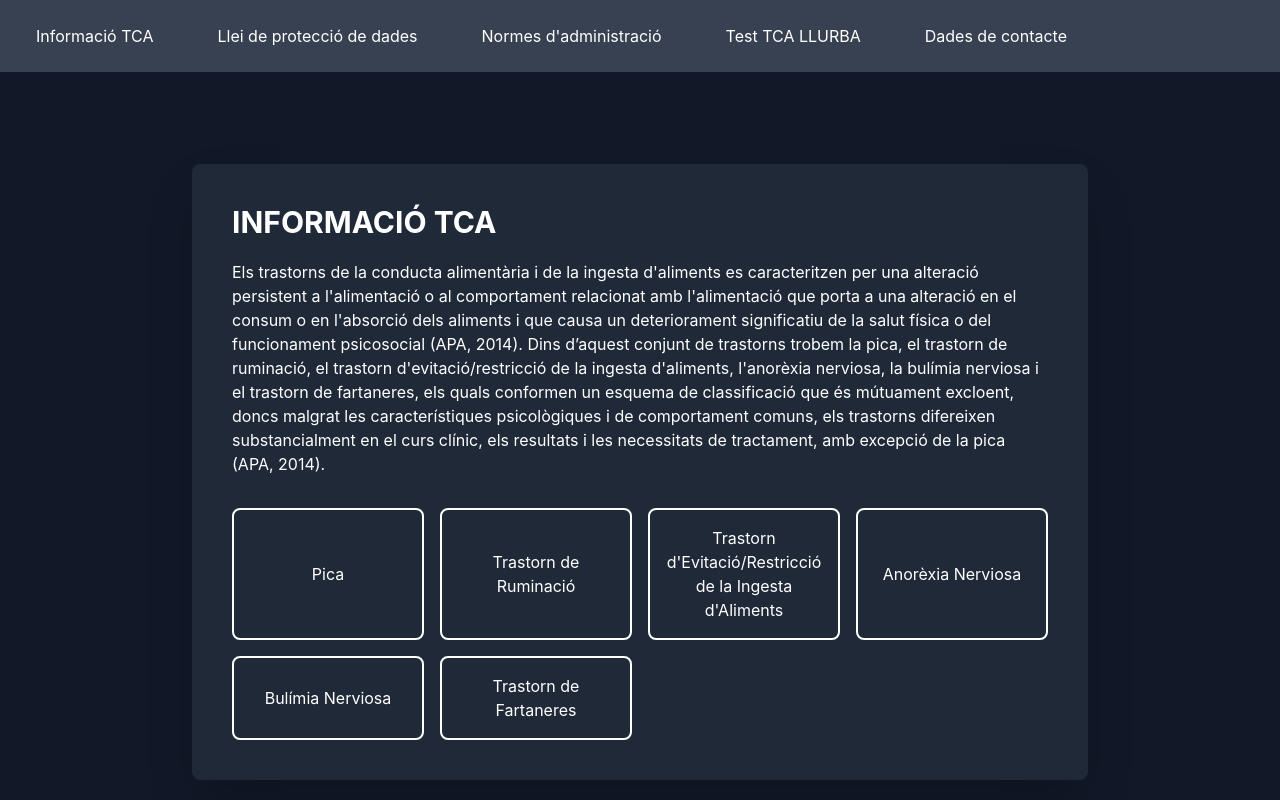
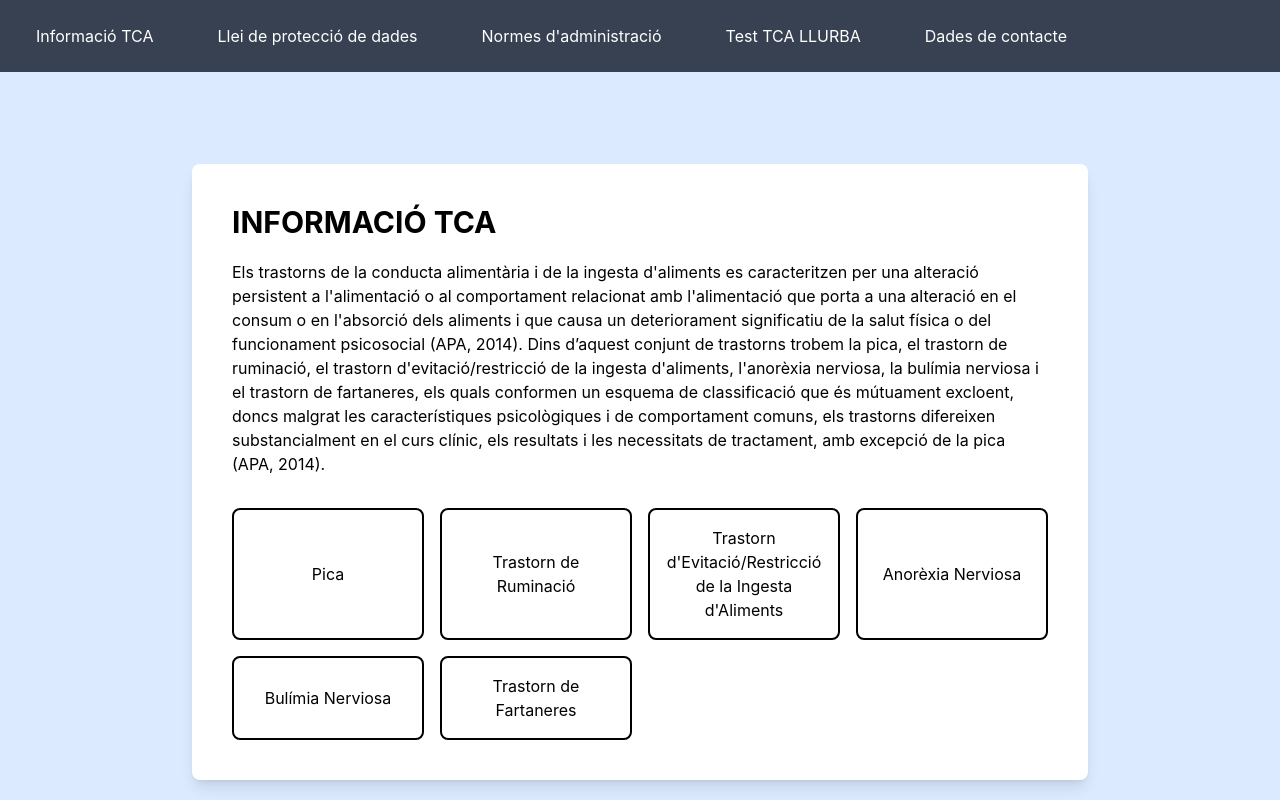
Before and after one commit to gimenomarc/Avaluacio-tca, a React (Create React App) app in the folder app/: page /infoTCA in a window 1280 px wide. Shown: the top 800 px of the page. Built offline with nearby package versions, Linux system fonts and the light colour scheme.

Commit message:
colors bg

```diff
--- a/app/src/components/DatosPersonales.js
+++ b/app/src/components/DatosPersonales.js
@@ -62,30 +62,30 @@ const DatosPersonales = () => {
         <Layout>
             <h1 className="text-4xl mb-4">Dades personals</h1>
             <p className="mb-4">Per poder realitzar el test de manera més efectiva, necessitem algunes dades personals. Aquestes informacions ens ajudaran a personalitzar millor la teva experiència.</p>
-            <form onSubmit={handleSubmit} className="bg-gray-800 shadow-md rounded px-8 pt-6 pb-8 mb-4">
+            <form onSubmit={handleSubmit} className=" shadow-md rounded px-8 pt-6 pb-8 mb-4">
                 <div className="mb-4">
-                    <label className="block text-white text-sm font-bold mb-2">
+                    <label className="block text-black text-sm font-bold mb-2">
                         Nom:
                     </label>
                     <input type="text" value={nombre} onChange={handleNombreChange} className={`shadow appearance-none border rounded w-full py-2 px-3 text-gray-700 leading-tight focus:outline-none focus:shadow-outline ${!nombre && error ? 'border-red-500' : ''}`} />
                     {!nombre && error && <p className="text-red-500 text-xs italic">Falta completar el camp Nom.</p>}
                 </div>
                 <div className="mb-4">
-                    <label className="block text-white text-sm font-bold mb-2">
+                    <label className="block text-black text-sm font-bold mb-2">
                         Edat:
                     </label>
                     <input type="number" value={edad} onChange={handleEdadChange} className={`shadow appearance-none border rounded w-full py-2 px-3 text-gray-700 leading-tight focus:outline-none focus:shadow-outline ${!edad && error ? 'border-red-500' : ''}`} />
                     {!edad && error && <p className="text-red-500 text-xs italic">Falta completar el camp Edat.</p>}
                 </div>
                 <div className="mb-4">
-                    <label className="block text-white text-sm font-bold mb-2">
+                    <label className="block text-black text-sm font-bold mb-2">
                         Alçada (cm):
                     </label>
                     <input type="number" value={altura} onChange={handleAlturaChange} className={`shadow appearance-none border rounded w-full py-2 px-3 text-gray-700 leading-tight focus:outline-none focus:shadow-outline ${!altura && error ? 'border-red-500' : ''}`} />
                     {!altura && error && <p className="text-red-500 text-xs italic">Falta completar el camp Alçada.</p>}
                 </div>
                 <div className="mb-4">
-                    <label className="block text-white text-sm font-bold mb-2">
+                    <label className="block text-black text-sm font-bold mb-2">
                         Pes (kg):
                     </label>
                     <input type="number" value={peso} onChange={handlePesoChange} className={`shadow appearance-none border rounded w-full py-2 px-3 text-gray-700 leading-tight focus:outline-none focus:shadow-outline ${!peso && error ? 'border-red-500' : ''}`} />
@@ -100,7 +100,7 @@ const DatosPersonales = () => {
                     {!aceptarProteccionDatos && error && <p className="text-red-500 text-xs italic">Cal acceptar la Llei de protecció de dades.</p>}
                 </div>
                 <p
-                    className="text-blue-500 cursor-pointer hover:underline"
+                    className="text-black cursor-pointer hover:underline"
                     onClick={handleVerLeyProteccionDatos}
                 >
                     Veure llei de protecció de dades
--- a/app/src/components/Layout.js
+++ b/app/src/components/Layout.js
@@ -2,8 +2,8 @@ import React from 'react';
 
 const Layout = ({ children }) => {
   return (
-    <div className="bg-gray-900 min-h-screen flex items-center justify-center">
-      <div className="bg-gray-800 p-10 rounded-lg shadow-2xl max-w-4xl w-full text-white">
+    <div className="bg-blue-100 min-h-screen flex items-center justify-center">
+      <div className="bg-white p-10 rounded-lg shadow-lg max-w-4xl w-full text-gray-800">
         {children}
       </div>
     </div>
--- a/app/src/components/Option.js
+++ b/app/src/components/Option.js
@@ -12,7 +12,7 @@ const Option = ({ text, checked, onChange }) => {
         onChange={onChange}
         className="hidden" // Esto esconderá el checkbox, pero todavía se activará al hacer clic en el div
       />
-      <label className={`block w-full text-left ${checked ? 'text-white' : 'text-white'} hover:text-black`}>{text}</label>
+      <label className={`block w-full text-left ${checked ? 'text-black' : 'text-black'} hover:text-black`}>{text}</label>
     </div>
   );
 };
--- a/app/src/pages/infoTCA.js
+++ b/app/src/pages/infoTCA.js
@@ -5,38 +5,38 @@ import Layout from '../components/Layout';
 const InfoTCA = () => {
     return (
         <Layout>
-            <div className="text-white">
+            <div className="text-black">
                 <h1 className="text-3xl font-bold mb-5">INFORMACIÓ TCA</h1>
                 <p>
                     Els trastorns de la conducta alimentària i de la ingesta d'aliments es caracteritzen per una alteració persistent a l'alimentació o al comportament relacionat amb l'alimentació que porta a una alteració en el consum o en l'absorció dels aliments i que causa un deteriorament significatiu de la salut física o del funcionament psicosocial (APA, 2014). Dins d’aquest conjunt de trastorns trobem la pica, el trastorn de ruminació, el trastorn d'evitació/restricció de la ingesta d'aliments, l'anorèxia nerviosa, la bulímia nerviosa i el trastorn de fartaneres, els quals conformen un esquema de classificació que és mútuament excloent, doncs malgrat les característiques psicològiques i de comportament comuns, els trastorns difereixen substancialment en el curs clínic, els resultats i les necessitats de tractament, amb excepció de la pica (APA, 2014).
                 </p>
                 <div className="mt-8 grid gap-4 grid-cols-1 sm:grid-cols-2 md:grid-cols-3 lg:grid-cols-4">
-                    <Link to="/infoTCA/pica" className="border-2 border-white rounded-lg py-4 px-6 text-center hover:bg-green-500 hover:text-black transition-colors duration-200">
+                    <Link to="/infoTCA/pica" className="border-2 border-black rounded-lg py-4 px-6 text-center hover:bg-green-500 hover:text-black transition-colors duration-200">
                         <div className="flex justify-center items-center h-full">{/* Agregamos div para centrar el texto */}
                             Pica
                         </div>
                     </Link>
-                    <Link to="/infoTCA/trastorn-ruminacio" className="border-2 border-white rounded-lg py-4 px-6 text-center hover:bg-green-500 hover:text-black transition-colors duration-200">
+                    <Link to="/infoTCA/trastorn-ruminacio" className="border-2 border-black rounded-lg py-4 px-6 text-center hover:bg-green-500 hover:text-black transition-colors duration-200">
                         <div className="flex justify-center items-center h-full">{/* Agregamos div para centrar el texto */}
                             Trastorn de Ruminació
                         </div>
                     </Link>
-                    <Link to="/infoTCA/trastorn-evitacio-restriccio-ingesta-aliments" className="border-2 border-white rounded-lg py-4 px-6 text-center hover:bg-green-500 hover:text-black transition-colors duration-200">
+                    <Link to="/infoTCA/trastorn-evitacio-restriccio-ingesta-aliments" className="border-2 border-black rounded-lg py-4 px-6 text-center hover:bg-green-500 hover:text-black transition-colors duration-200">
                         <div className="flex justify-center items-center h-full">{/* Agregamos div para centrar el texto */}
                             Trastorn d'Evitació/Restricció de la Ingesta d'Aliments
                         </div>
                     </Link>
-                    <Link to="/infoTCA/anorexia-nerviosa" className="border-2 border-white rounded-lg py-4 px-6 text-center hover:bg-green-500 hover:text-black transition-colors duration-200">
+                    <Link to="/infoTCA/anorexia-nerviosa" className="border-2 border-black rounded-lg py-4 px-6 text-center hover:bg-green-500 hover:text-black transition-colors duration-200">
                         <div className="flex justify-center items-center h-full">{/* Agregamos div para centrar el texto */}
                             Anorèxia Nerviosa
                         </div>
                     </Link>
-                    <Link to="/infoTCA/bulimia-nerviosa" className="border-2 border-white rounded-lg py-4 px-6 text-center hover:bg-green-500 hover:text-black transition-colors duration-200">
+                    <Link to="/infoTCA/bulimia-nerviosa" className="border-2 border-black rounded-lg py-4 px-6 text-center hover:bg-green-500 hover:text-black transition-colors duration-200">
                         <div className="flex justify-center items-center h-full">{/* Agregamos div para centrar el texto */}
                             Bulímia Nerviosa
                         </div>
                     </Link>
-                    <Link to="/infoTCA/trastorn-fartaneres" className="border-2 border-white rounded-lg py-4 px-6 text-center hover:bg-green-500 hover:text-black transition-colors duration-200">
+                    <Link to="/infoTCA/trastorn-fartaneres" className="border-2 border-black rounded-lg py-4 px-6 text-center hover:bg-green-500 hover:text-black transition-colors duration-200">
                         <div className="flex justify-center items-center h-full">{/* Agregamos div para centrar el texto */}
                             Trastorn de Fartaneres
                         </div>
```
Also changed, not shown: app/src/components/Quiz.js (+38 -13 lines).
